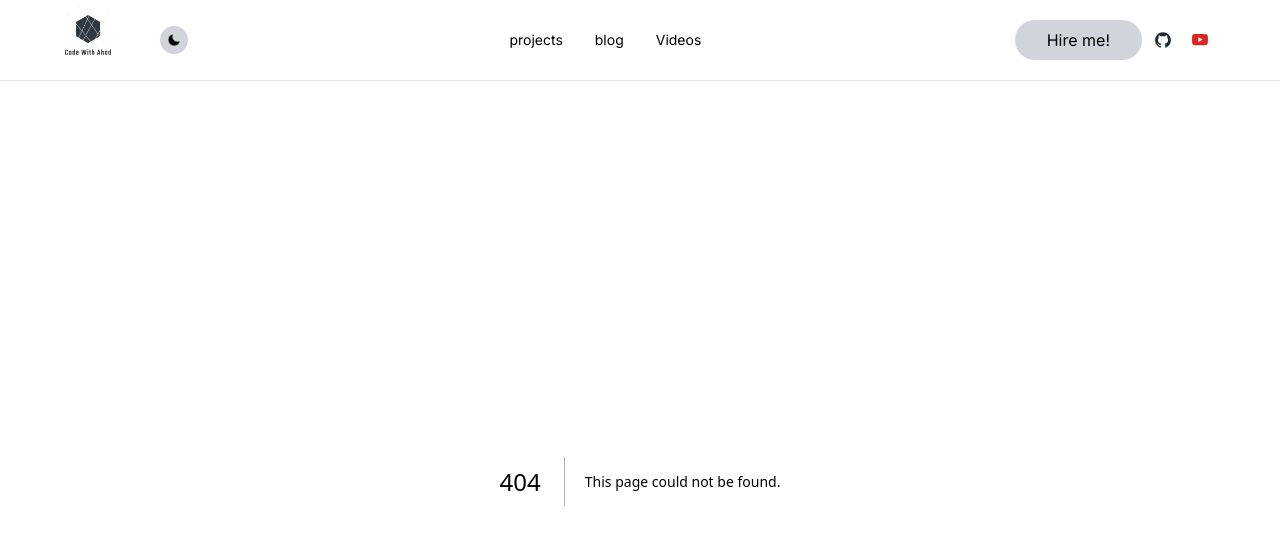
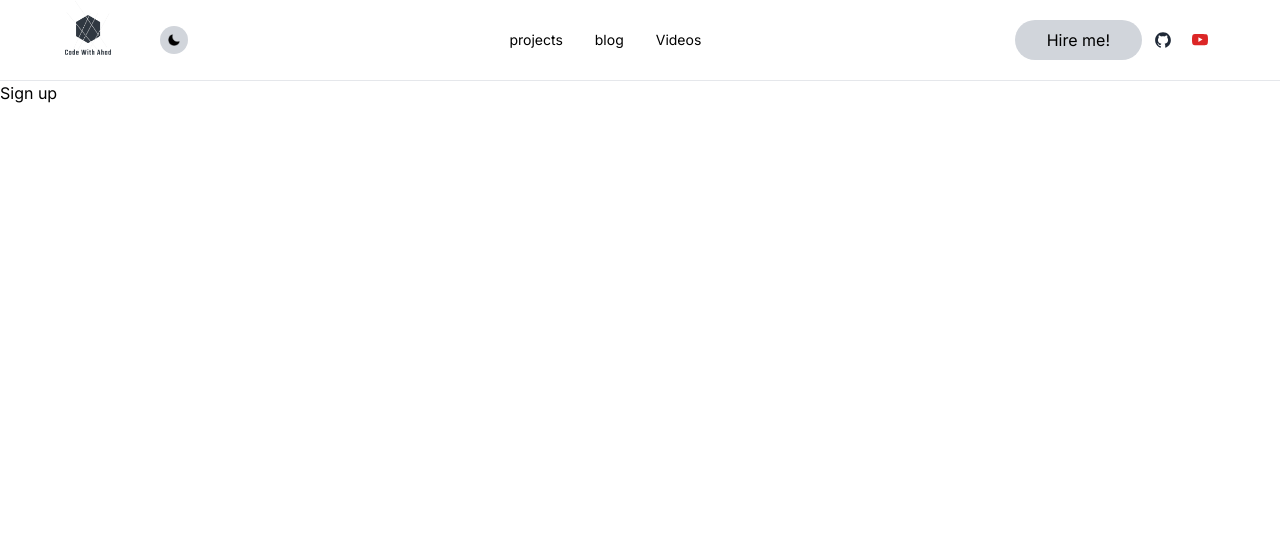
Before and after one commit to Abdulahadahmadi/codewithahad, a Next.js app: page /auth/signup in a window 1280 px wide. Before the commit this address had no page. Shown: the top 544 px of the page. Built offline with nearby package versions, Linux system fonts and the light colour scheme.

Commit message:
add sign up page

```diff
--- /dev/null
+++ b/app/auth/signup/page.tsx
@@ -0,0 +1,9 @@
+import React from 'react'
+
+const page = () => {
+  return (
+    <div>Sign up</div>
+  )
+}
+
+export default page
```
